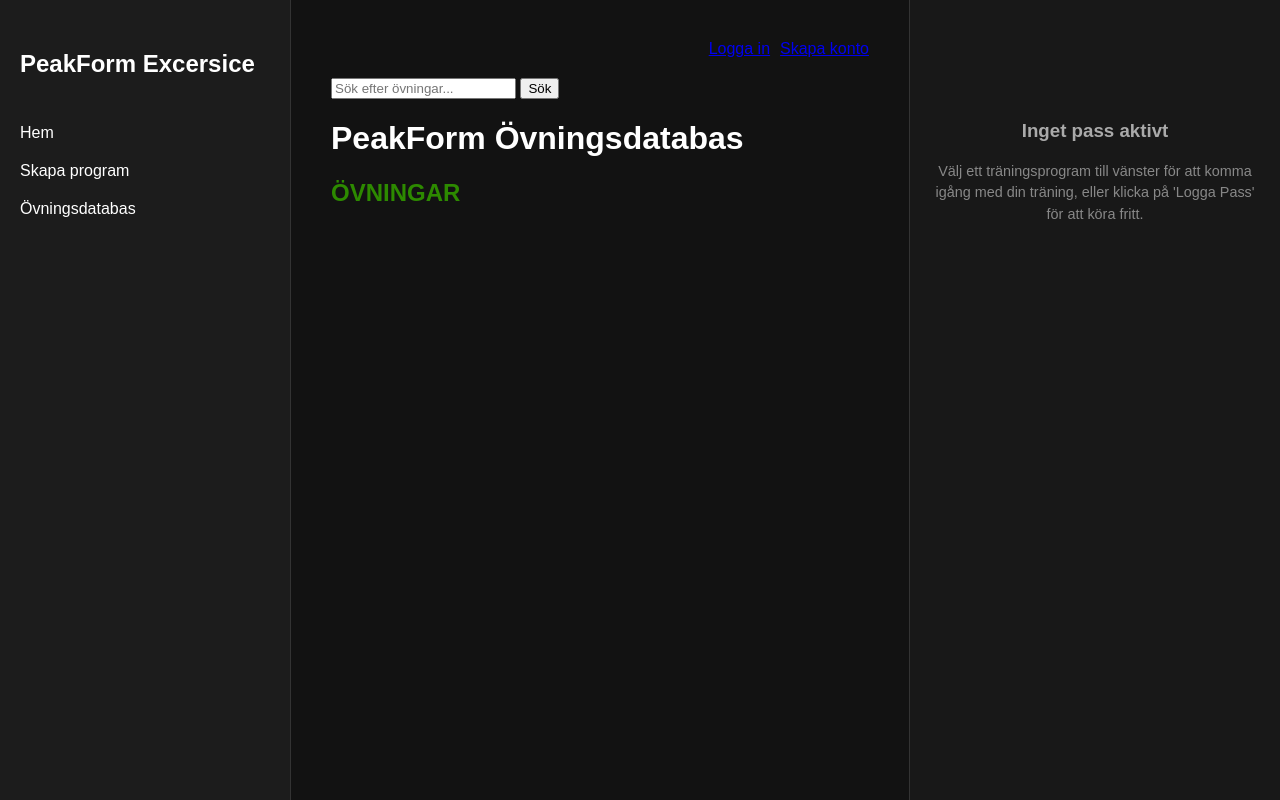
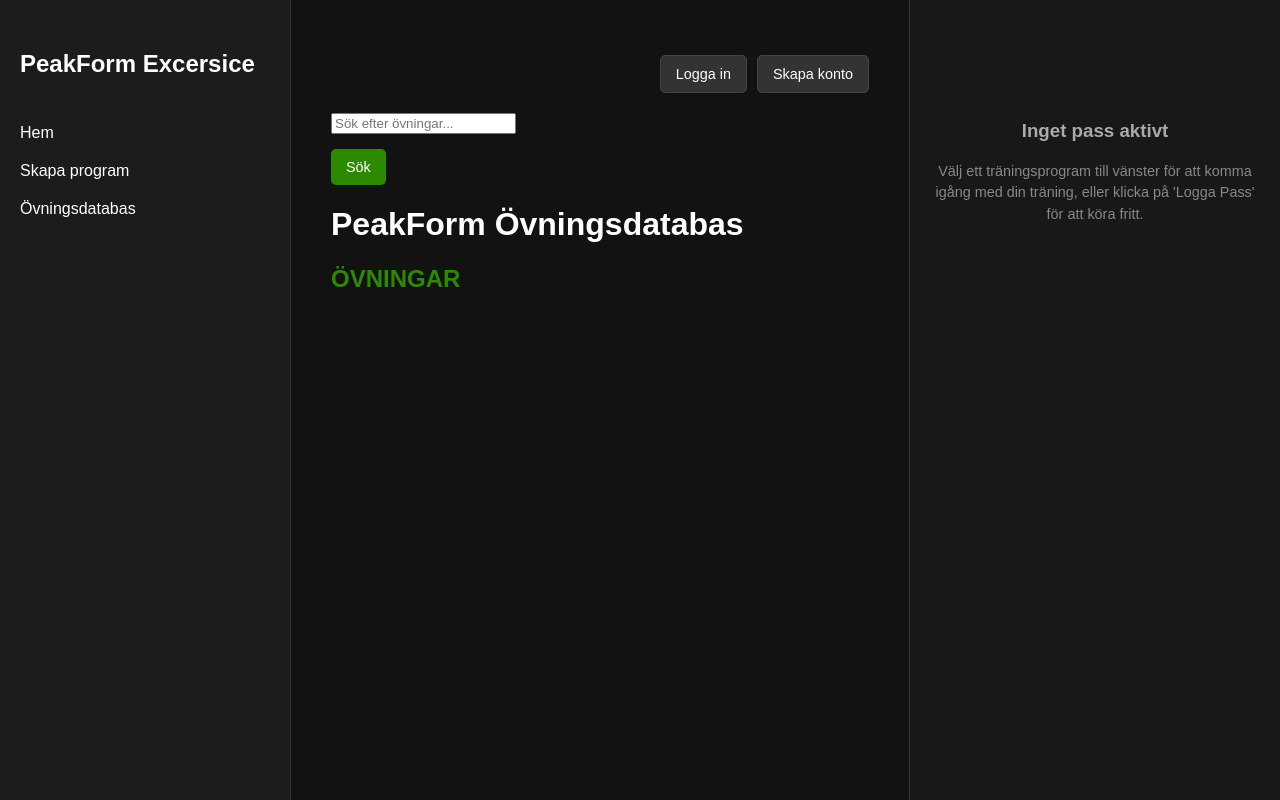
Before and after one commit to Larsencalle/Grupp_7_Peak_Form, a Flask app: template templates/excercise.html in a window 1280 px wide. Run offline with Flask 3, Linux system fonts and the light colour scheme; the template is opened without the code that fills it, so the values that code supplies are empty.

Commit message:
Språkändring
Fixat så att all kod som är skriven på svenska blir till engelska. Har även fixat länkarna så att de kopplas till rätt sida.

```diff
--- a/templates/excercise.html
+++ b/templates/excercise.html
@@ -16,13 +16,13 @@
         <li><a href="/dashboard">Hem</a></li>
 
         {% if logged_in %}
-            <li><a href="#">Min profil</a></li>
-            <li><a href="#" class="aktiv">Mina Program</a></li>
+            <li><a href="profile.html">Min profil</a></li>
+            <li><a href="my_program.html" class="aktiv">Mina Program</a></li>
         {% else %}
-            <li><a href="#" class="aktiv">Skapa program</a></li>
+            <li><a href="create_program.html" class="aktiv">Skapa program</a></li>
         {% endif %}
 
-        <li><a href="#">Övningsdatabas</a></li>
+        <li><a href="excercise.html">Övningsdatabas</a></li>
 
         {% if logged_in %}
             <li><a href="#">Logga Pass</a></li>
@@ -33,17 +33,17 @@
         <main class="main-content">
             <div class="user-actions">
                 {% if not logged_in %}
-                    <a href="/inlogg" class="liten-knapp">Logga in</a>
-                    <a href="/regkonto" class="liten-knapp gron">Skapa konto</a>
+                    <a href="/inlogg" class="small-button">Logga in</a>
+                    <a href="/regkonto" class="small-button green-text">Skapa konto</a>
                 {% else %}
                     <span>Inloggad som medlem</span>
-                    <a href="/logga_ut" class="liten-knapp">Logga ut</a>
+                    <a href="/logga_ut" class="small-button">Logga ut</a>
                 {% endif %}
             </div>
 
             <form method="GET" action="/search">
                 <input type="text" name="q" placeholder="Sök efter övningar..." required>
-                <button type="submit" class="liten-knapp gron">Sök</button>
+                <button type="submit" class="small-button green">Sök</button>
             </form>
 
             <h1> PeakForm Övningsdatabas </h1>
```
